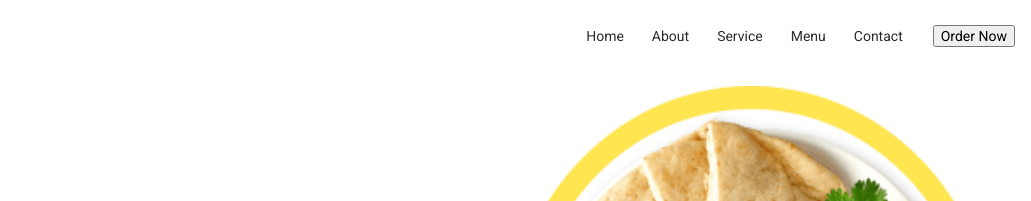
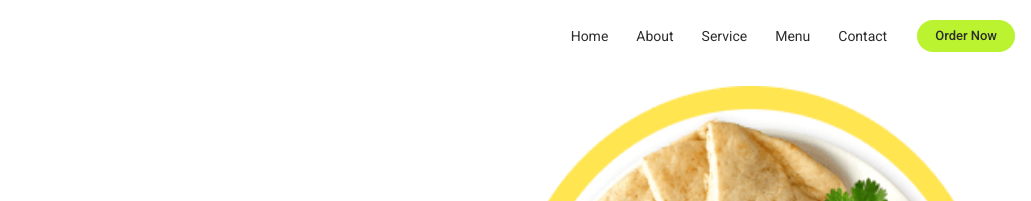
Before and after one commit to OlgaRuzhylenko/Delivery_service, a plain HTML site: page index.html in a window 1280 px wide. Shown: the top 201 px of the page, 249-1280 px from the left. Drawn offline with nearby package versions, Linux system fonts and the light colour scheme.

Commit message:
Update styles.css

```diff
--- a/css/styles.css
+++ b/css/styles.css
@@ -61,7 +61,18 @@ img {
 
 }
 .header-btn {
-
+    color: var(--primary-text-color);
+font-size: 13px;
+font-family: inherit;
+font-style: normal;
+font-weight: 500;
+line-height: 150%;
+cursor: pointer;
+color: var(--primary-text-color);
+background-color: var(--btn--bg);
+border-radius: 30px;
+   border: none;
+   padding: 6px 18px;
 }
 .header-btn:hover,
 .header-btn:focus
```
